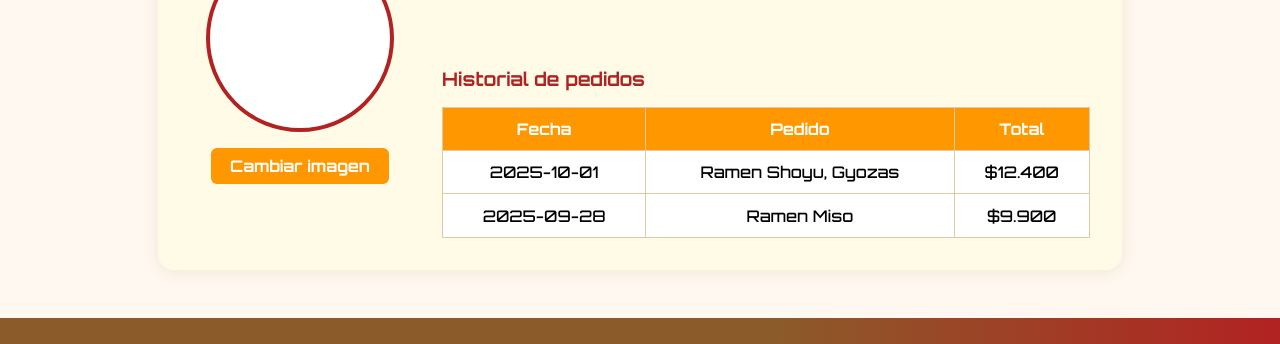
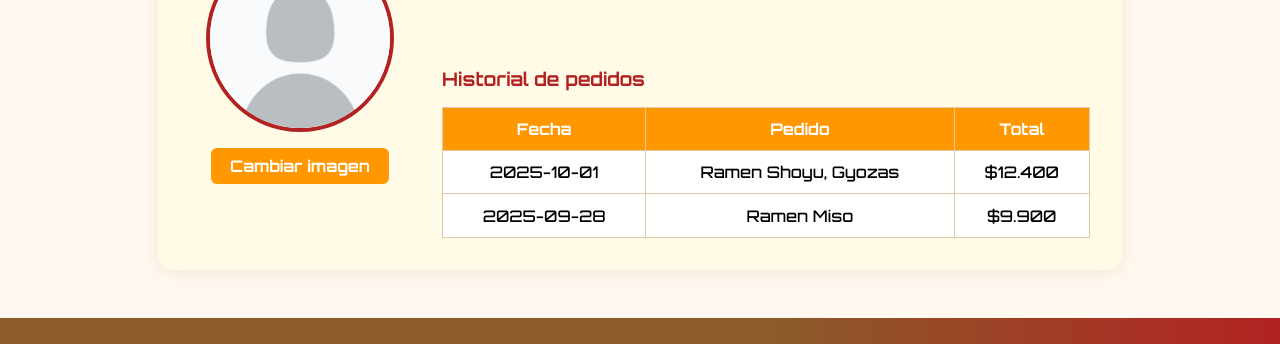
Before and after one commit to Carlinhoelpro/Taller_1, a plain HTML site: page PerfilUsuario.html in a window 1280 px wide. Shown: the part 136-480 px from the top of the page. Drawn offline with Linux system fonts and the light colour scheme.

Commit message:
Se agregó la imagen predeterminada

```diff
--- a/PerfilUsuario.html
+++ b/PerfilUsuario.html
@@ -11,7 +11,7 @@
 <body>
     <div class="perfil-container">
         <div class="perfil-img-box">
-            <img id="perfil-img" class="perfil-img" src="Imagenes/user-default.png" alt="Imagen de usuario">
+            <img id="perfil-img" class="perfil-img" src="Imagenes/ImagenDefault.jpg" alt="Imagen de usuario">
             <input type="file" id="perfil-img-input" accept="image/*" style="display:none;">
             <button class="perfil-img-btn" onclick="document.getElementById('perfil-img-input').click()">Cambiar imagen</button>
         </div>
```
Also changed, not shown: Imagenes/ImagenDefault.jpg (added).
